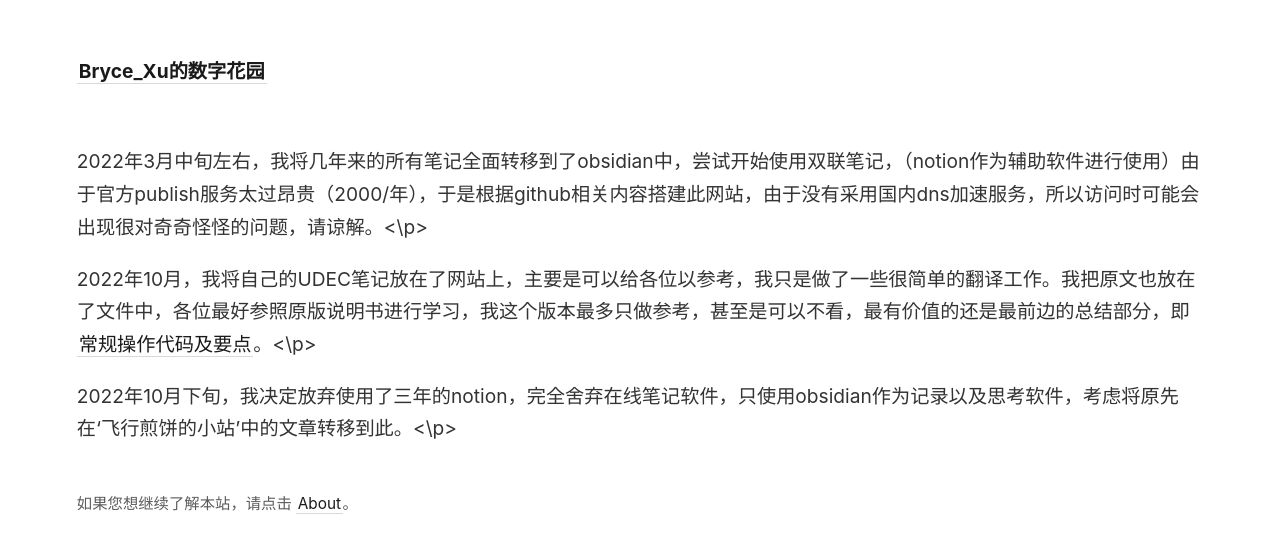
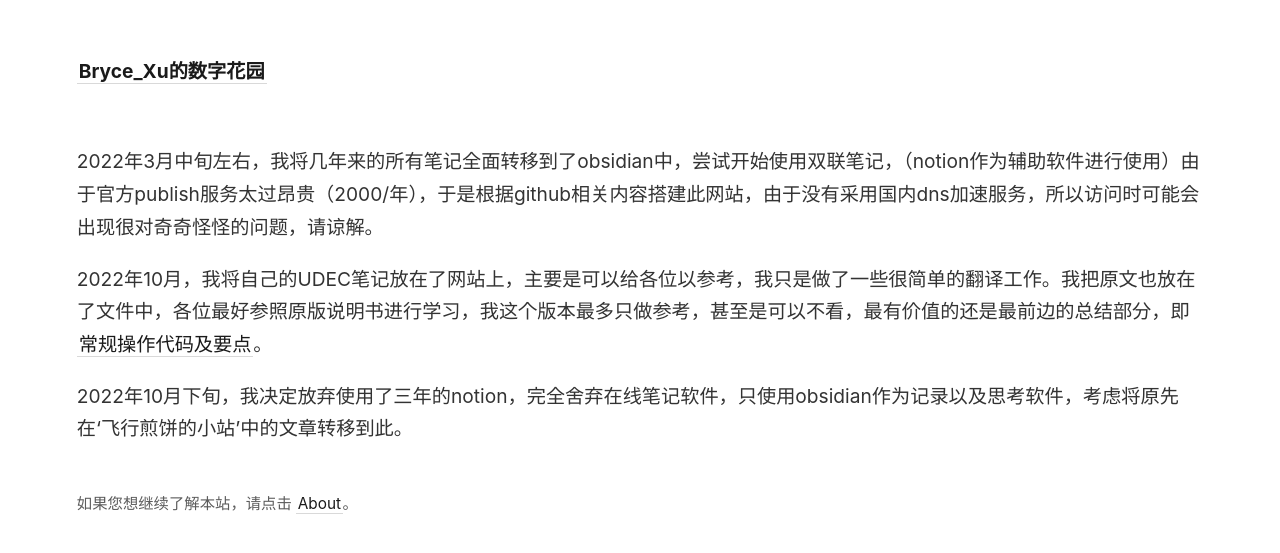
Before and after one commit to zuiyu666/-, a Jekyll site: the page built from _pages/更新.md, in a window 1280 px wide. Shown: the top 553 px of the page. Built offline with Jekyll 4.4.1, drawn with Linux system fonts in a browser that asks for light colours.

Commit message:
Update 更新.md

```diff
--- a/_pages/更新.md
+++ b/_pages/更新.md
@@ -6,8 +6,8 @@ date created: 星期一, 十月 31日 2022, 5:47:04 凌晨
 date modified: 星期一, 十月 31日 2022, 1:54:11 下午
 ---
 
-<p>2022年3月中旬左右，我将几年来的所有笔记全面转移到了obsidian中，尝试开始使用双联笔记，（notion作为辅助软件进行使用）由于官方publish服务太过昂贵（2000/年），于是根据github相关内容搭建此网站，由于没有采用国内dns加速服务，所以访问时可能会出现很对奇奇怪怪的问题，请谅解。<\p>
+<p>2022年3月中旬左右，我将几年来的所有笔记全面转移到了obsidian中，尝试开始使用双联笔记，（notion作为辅助软件进行使用）由于官方publish服务太过昂贵（2000/年），于是根据github相关内容搭建此网站，由于没有采用国内dns加速服务，所以访问时可能会出现很对奇奇怪怪的问题，请谅解。</p>
 
-<p>2022年10月，我将自己的UDEC笔记放在了网站上，主要是可以给各位以参考，我只是做了一些很简单的翻译工作。我把原文也放在了文件中，各位最好参照原版说明书进行学习，我这个版本最多只做参考，甚至是可以不看，最有价值的还是最前边的总结部分，即[[常规操作代码及要点]]。<\p>
+<p>2022年10月，我将自己的UDEC笔记放在了网站上，主要是可以给各位以参考，我只是做了一些很简单的翻译工作。我把原文也放在了文件中，各位最好参照原版说明书进行学习，我这个版本最多只做参考，甚至是可以不看，最有价值的还是最前边的总结部分，即[[常规操作代码及要点]]。</p>
 
- <p>2022年10月下旬，我决定放弃使用了三年的notion，完全舍弃在线笔记软件，只使用obsidian作为记录以及思考软件，考虑将原先在‘飞行煎饼的小站’中的文章转移到此。<\p>
+ <p>2022年10月下旬，我决定放弃使用了三年的notion，完全舍弃在线笔记软件，只使用obsidian作为记录以及思考软件，考虑将原先在‘飞行煎饼的小站’中的文章转移到此。</p>
```
